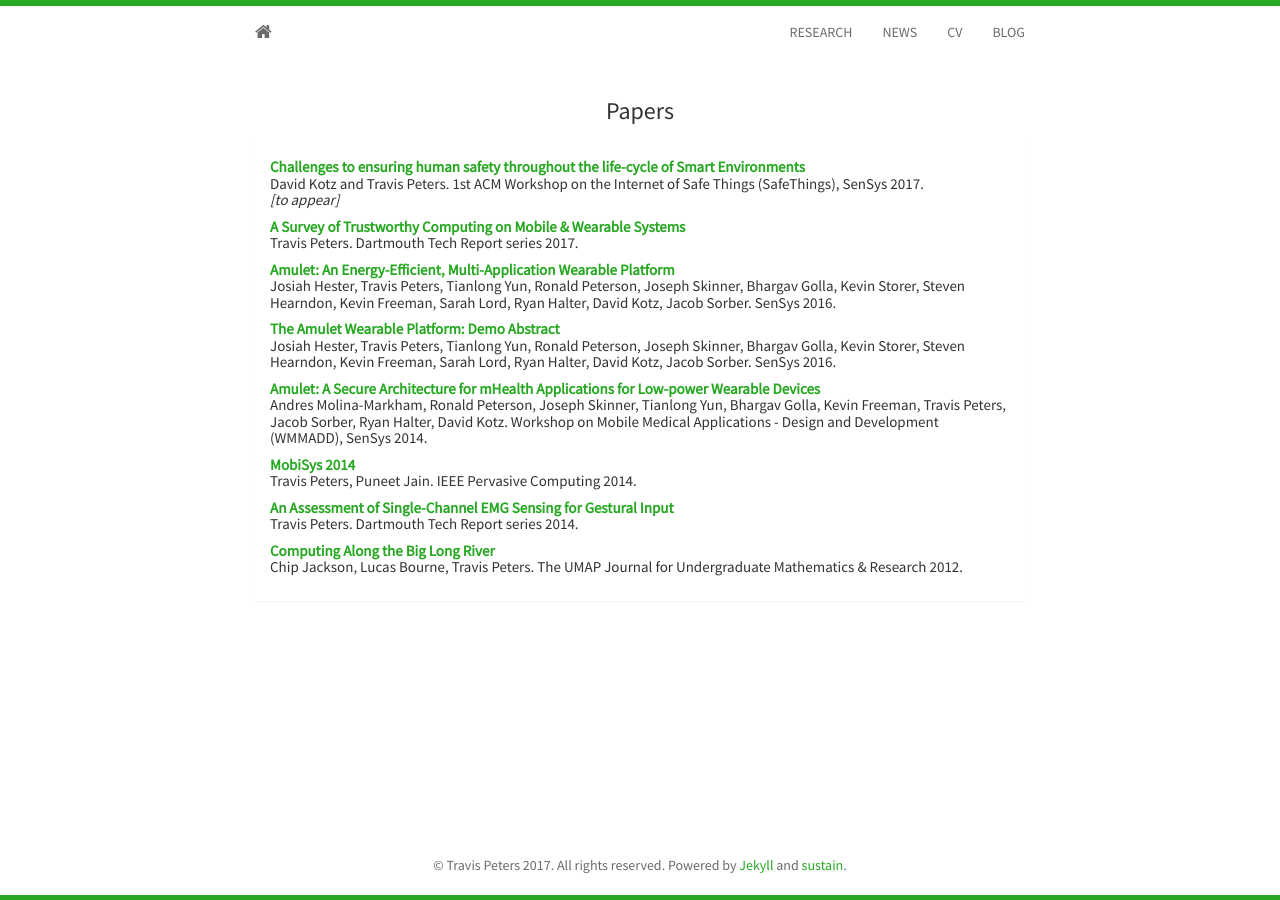
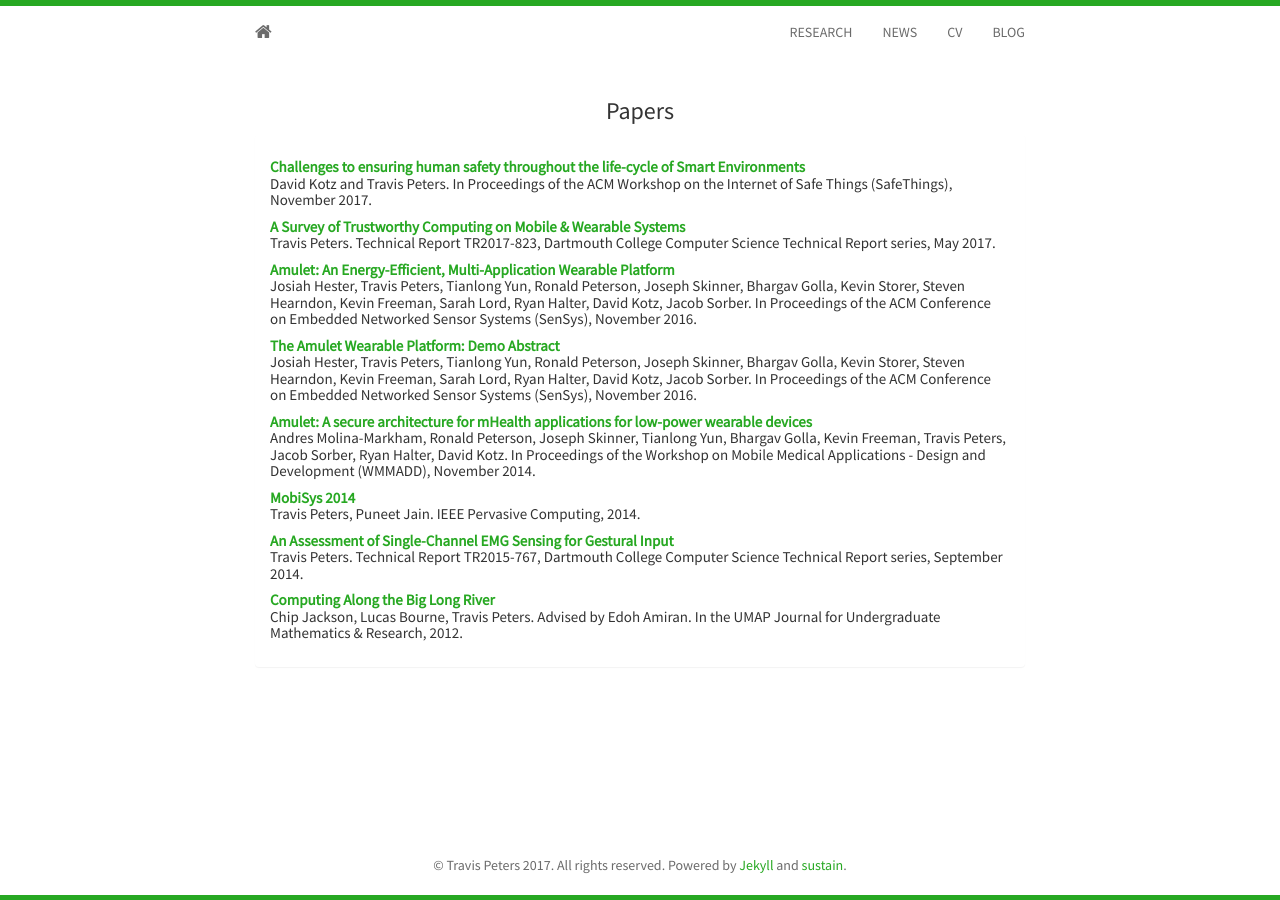
Before and after one commit to traviswpeters/traviswpeters.github.io, a Jekyll site: the page built from research.html, in a window 1280 px wide. Built offline with Jekyll 4.4.1, drawn with Linux system fonts in a browser that asks for light colours; nearby versions of some CDN libraries.

Commit message:
updating paper details and refs

```diff
--- a/_data/papers.yml
+++ b/_data/papers.yml
@@ -1,48 +1,47 @@
 - title: "Challenges to ensuring human safety throughout the life-cycle of Smart Environments"
   authors: David Kotz and Travis Peters
-  publisher: 1st ACM Workshop on the Internet of Safe Things (SafeThings), SenSys 2017
-  url:
+  publisher: In Proceedings of the ACM Workshop on the Internet of Safe Things (SafeThings), November 2017
+  url: papers/kotz-safethings2017.pdf
   type: workshop
-  note: "[to appear]"
 
 - title: "A Survey of Trustworthy Computing on Mobile & Wearable Systems"
   authors: Travis Peters
-  publisher: Dartmouth Tech Report series 2017
+  publisher: Technical Report TR2017-823, Dartmouth College Computer Science Technical Report series, May 2017
   url: http://www.cs.dartmouth.edu/reports/abstracts/TR2017-823/
   type: techreport
 
 - title: "Amulet: An Energy-Efficient, Multi-Application Wearable Platform"
   authors: Josiah Hester, Travis Peters, Tianlong Yun, Ronald Peterson, Joseph Skinner, Bhargav Golla, Kevin Storer, Steven Hearndon, Kevin Freeman, Sarah Lord, Ryan Halter, David Kotz, Jacob Sorber
-  publisher: SenSys 2016
+  publisher: In Proceedings of the ACM Conference on Embedded Networked Sensor Systems (SenSys), November 2016
   url: http://www.cs.dartmouth.edu/~dfk/papers/hester-amulet.pdf
   type: conference
 
 - title: "The Amulet Wearable Platform: Demo Abstract"
   authors: Josiah Hester, Travis Peters, Tianlong Yun, Ronald Peterson, Joseph Skinner, Bhargav Golla, Kevin Storer, Steven Hearndon, Kevin Freeman, Sarah Lord, Ryan Halter, David Kotz, Jacob Sorber
-  publisher: SenSys 2016
+  publisher: In Proceedings of the ACM Conference on Embedded Networked Sensor Systems (SenSys), November 2016
   url: http://www.cs.dartmouth.edu/~dfk/papers/hester-amulet-demo.pdf
   type: demo
 
-- title: "Amulet: A Secure Architecture for mHealth Applications for Low-power Wearable Devices"
+- title: "Amulet: A secure architecture for mHealth applications for low-power wearable devices"
   authors: Andres Molina-Markham, Ronald Peterson, Joseph Skinner, Tianlong Yun, Bhargav Golla, Kevin Freeman, Travis Peters, Jacob Sorber, Ryan Halter, David Kotz
-  publisher: Workshop on Mobile Medical Applications - Design and Development (WMMADD), SenSys 2014
-  url: https://traviswp.github.io/papers/wmmadd2014.pdf
+  publisher: In Proceedings of the Workshop on Mobile Medical Applications - Design and Development (WMMADD), November 2014
+  url: papers/wmmadd2014.pdf
   type: workshop
 
 - title: "MobiSys 2014"
   authors: Travis Peters, Puneet Jain
-  publisher: IEEE Pervasive Computing 2014
-  url: https://traviswp.github.io/papers/mobisysConfReport2014.pdf
+  publisher: IEEE Pervasive Computing, 2014
+  url: papers/peters-mobisys2014.pdf
   type: journal
 
 - title: "An Assessment of Single-Channel EMG Sensing for Gestural Input"
   authors: Travis Peters
-  publisher: Dartmouth Tech Report series 2014
+  publisher: Technical Report TR2015-767, Dartmouth College Computer Science Technical Report series, September 2014
   url: http://www.cs.dartmouth.edu/reports/abstracts/TR2015-767/
   type: techreport
 
 - title: "Computing Along the Big Long River"
-  authors: Chip Jackson, Lucas Bourne, Travis Peters
-  publisher: The UMAP Journal for Undergraduate Mathematics & Research 2012
-  url: https://traviswp.github.io/papers/umap2012.pdf
+  authors: Chip Jackson, Lucas Bourne, Travis Peters. Advised by Edoh Amiran
+  publisher: In the UMAP Journal for Undergraduate Mathematics & Research, 2012
+  url: papers/umap2012.pdf
   type: journal
```
Also changed, not shown: 3 other files.
